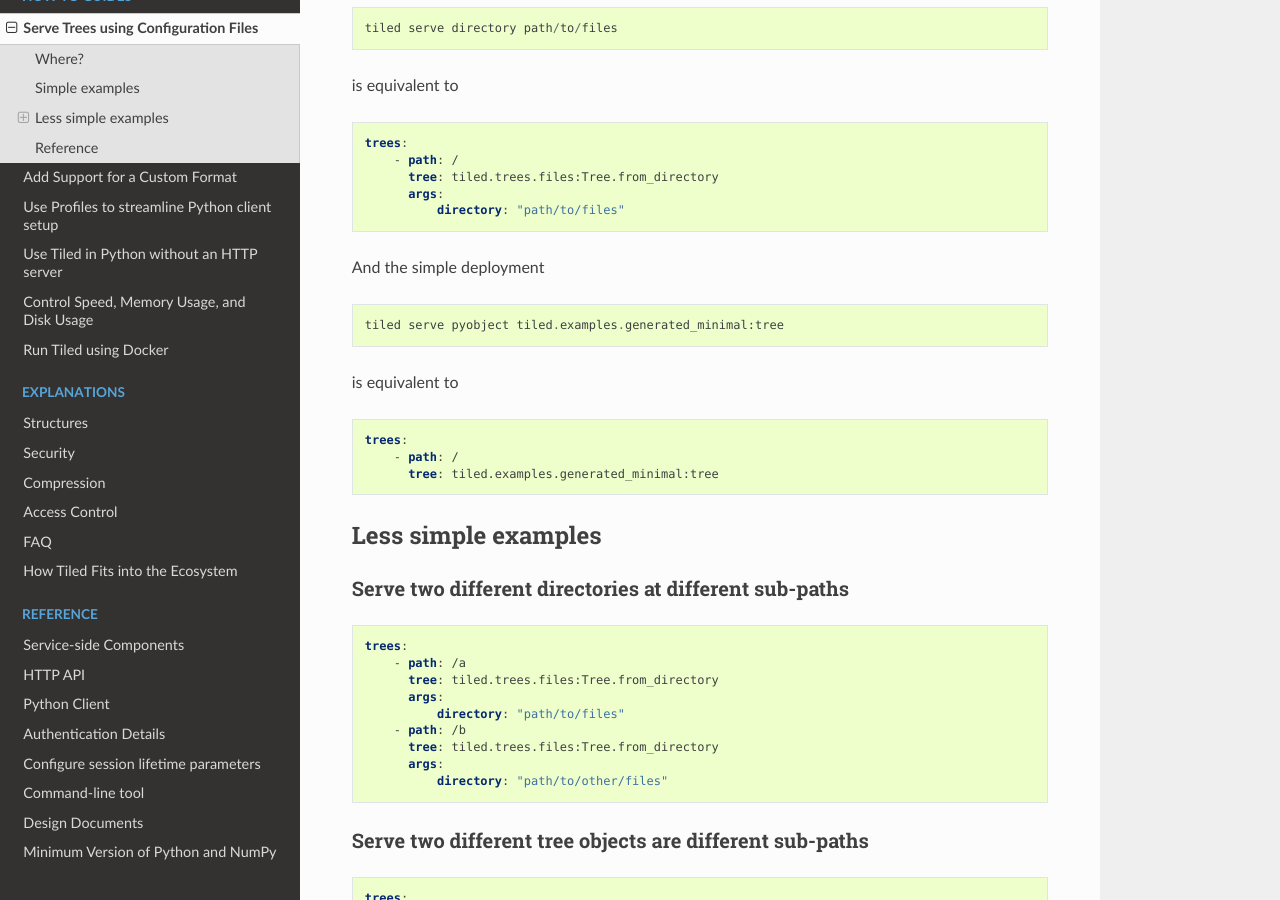
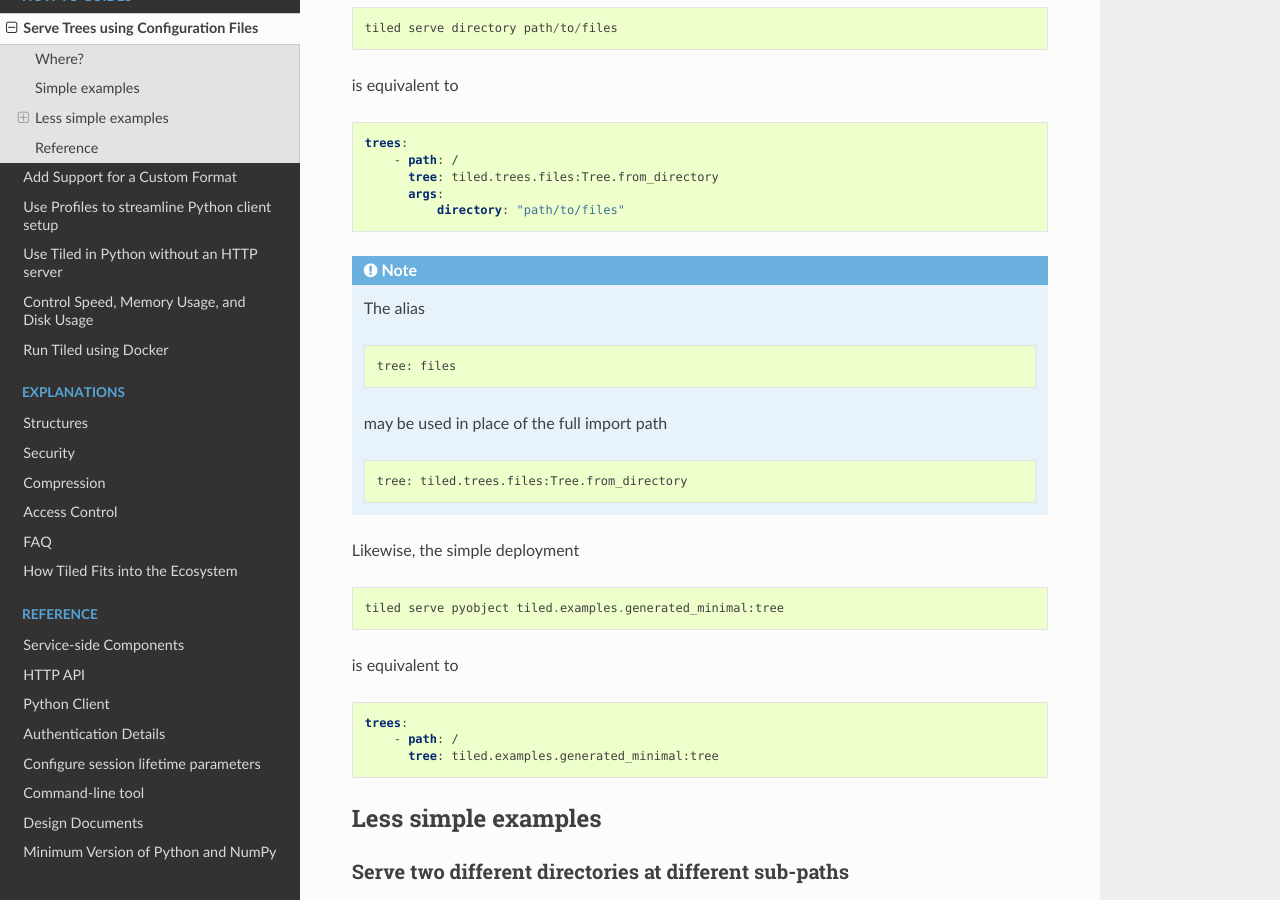
Before and after one commit to bluesky/tiled, a Sphinx documentation site: the page built from docs/source/how-to/configuration.md, in a window 1280 px wide and 900 px high, scrolled down 1139 px. Built offline with Sphinx 7.4.7 and the Read the Docs theme 2.0.0, drawn with Linux system fonts in a browser that asks for light colours; pages that are not in the unit, such as notebooks, are missing from menus.

Commit message:
Mention the 'files' alias in the docs.

````diff
--- a/docs/source/how-to/configuration.md
+++ b/docs/source/how-to/configuration.md
@@ -63,7 +63,19 @@ trees:
           directory: "path/to/files"
 ```
 
-And the simple deployment
+```{note}
+
+The alias
+
+    tree: files
+
+may be used in place of the full import path
+
+    tree: tiled.trees.files:Tree.from_directory
+
+```
+
+Likewise, the simple deployment
 
 ```
 tiled serve pyobject tiled.examples.generated_minimal:tree
````
